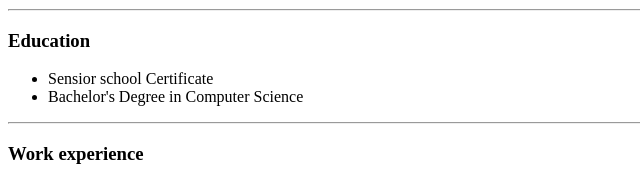
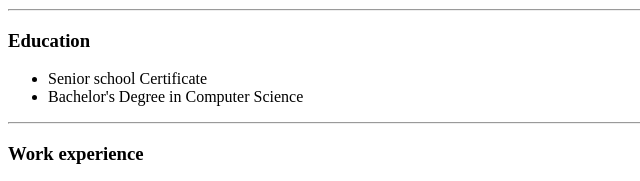
Before and after one commit to damiola-art/cvnew, a plain HTML site: page index.html in a window 1280 px wide. Shown: the part 333-514 px from the top of the page, 0-640 px from the left. Drawn offline with Linux system fonts and the light colour scheme.

Commit message:
Update index.html

```diff
--- a/index.html
+++ b/index.html
@@ -32,7 +32,7 @@
   <hr>
   <h3>Education</h3>
   <ul>
-    <li>Sensior school Certificate</li>
+    <li>Senior school Certificate</li>
     <li>Bachelor's Degree in Computer Science</li>
     </ul>
     <hr>
```
